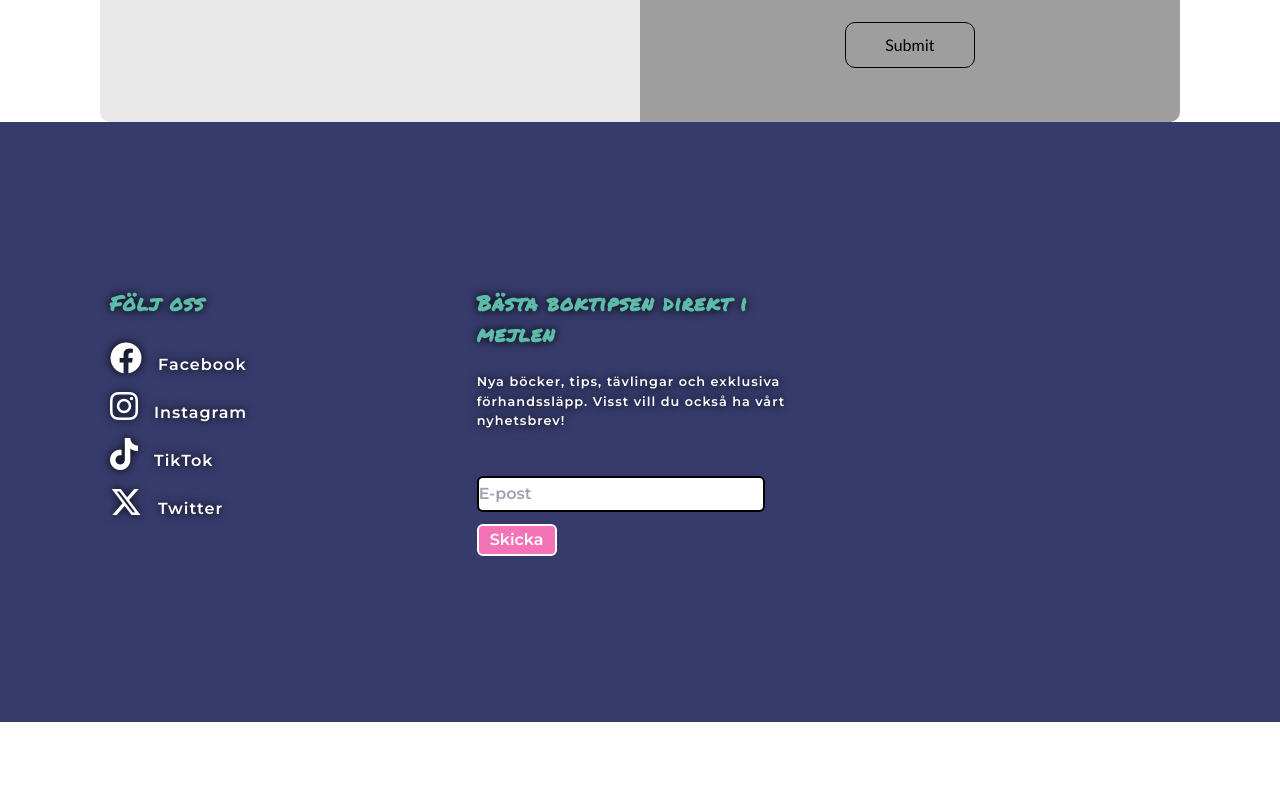
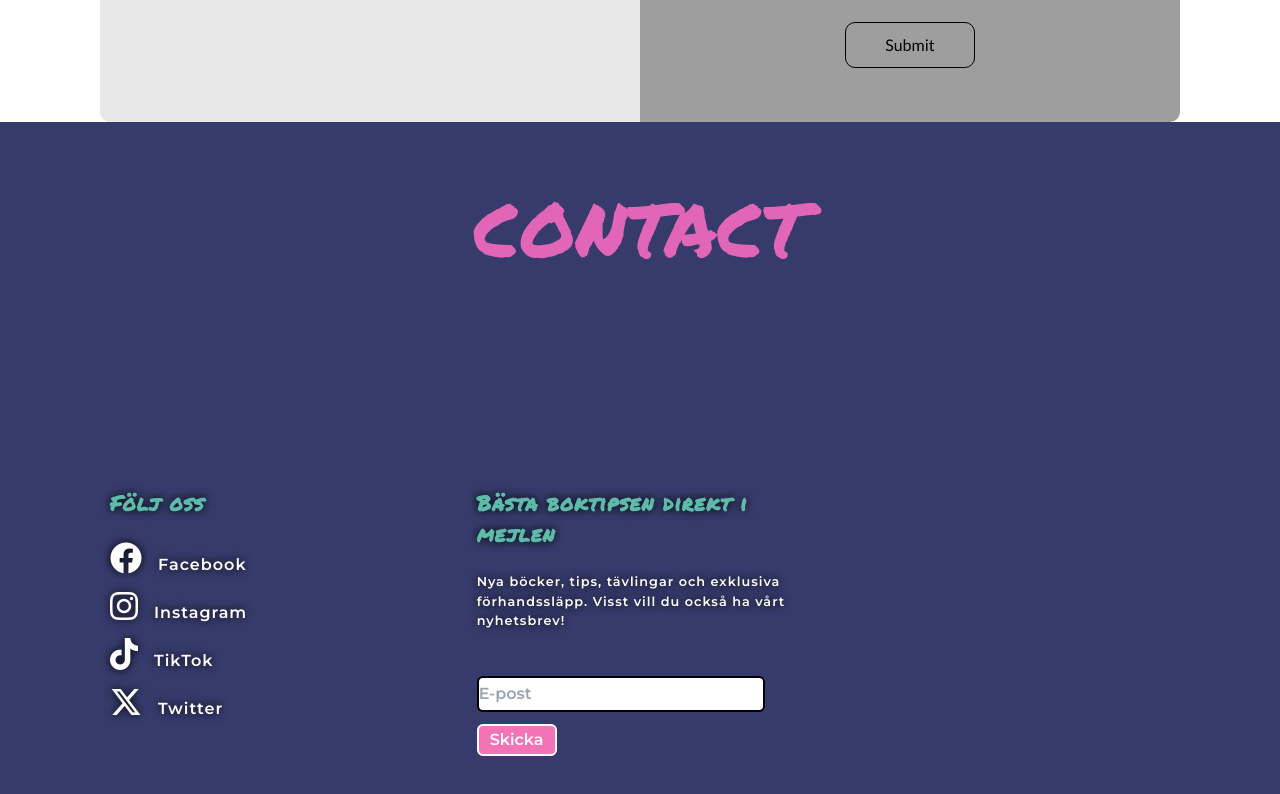
Before and after one commit to vaantheman/P-rmar-Poesi, a website: page index.html in a window 1280 px wide. Shown: the part 3654-4448 px from the top of the page. Before the commit the page ends 4376 px from the top, so only its background shows below. Drawn offline with Linux system fonts and the light colour scheme; a web font is replaced by a local one.

Commit message:
Update index.html

```diff
--- a/index.html
+++ b/index.html
@@ -190,6 +190,10 @@
 		</article>
 	</section>
 
+	<section class="main-headline">
+		<h2 class="main-headline__text">contact</h2>
+	</section>
+
 	<footer class="footer">
 		<section class="footer-container">
 			<article class="footer__content footer__content--inline-size">
```
